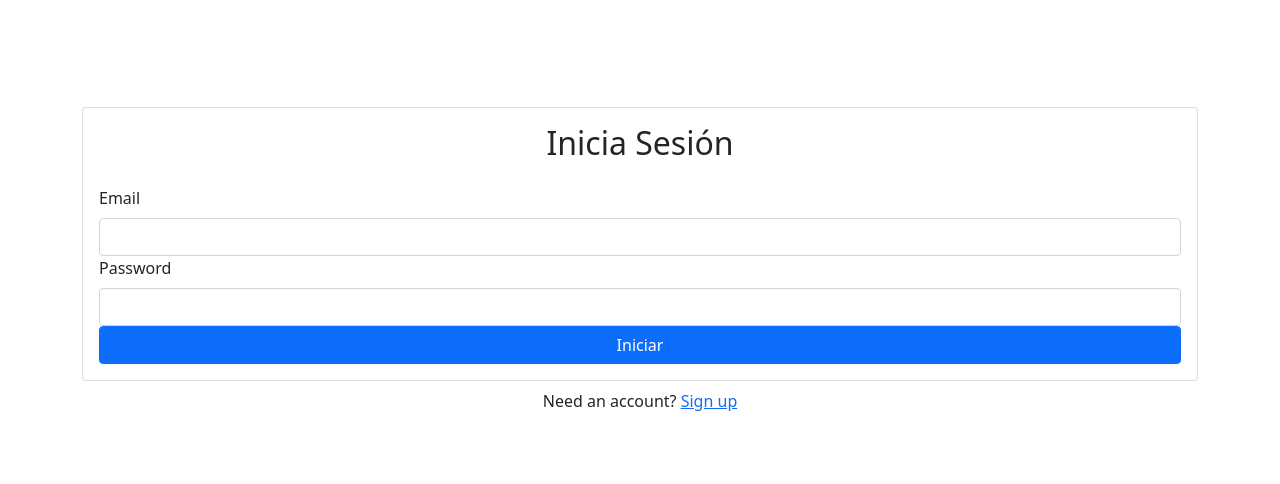
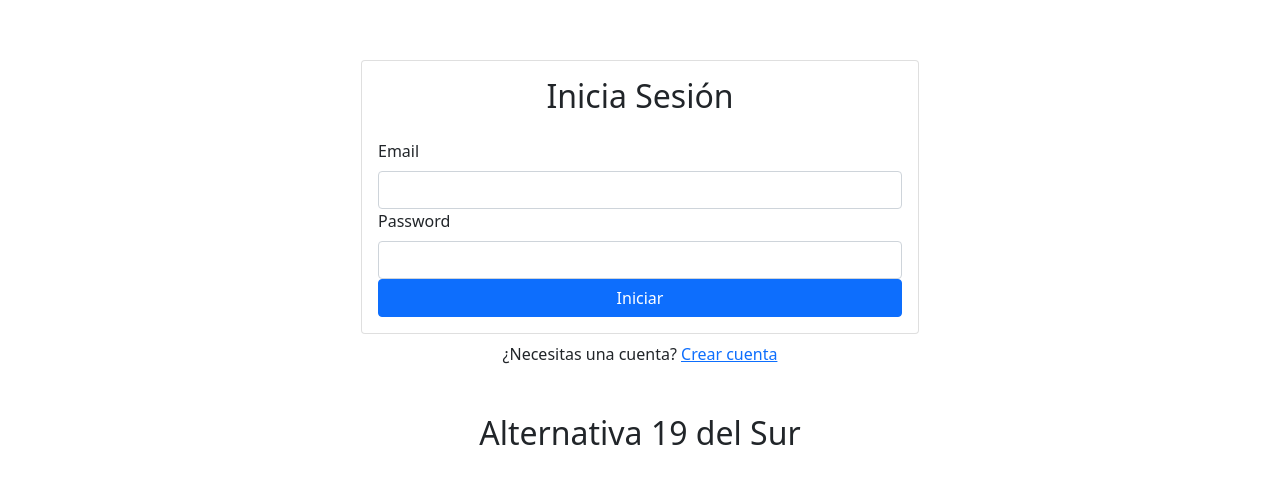
Before and after one commit to BernardoAguayoOrtega/ads-react-portal, a React (Create React App) app: page /login in a window 1280 px wide. Shown: the part 140-624 px from the top of the page. Built offline with nearby package versions, Linux system fonts and the light colour scheme; no server answers.

Commit message:
add width & footer

```diff
--- a/src/components/App.js
+++ b/src/components/App.js
@@ -12,7 +12,7 @@ import PrivateRoute from './PrivateRoute';
 function App() {
   return (
       <Container className="d-flex align-items-center justify-content-center" style={{ minHeight:"100vh" }}>
-      <div className="w-100" styles={{ maxWidth: '400px' }}>
+      <div className="w-50" styles={{ maxWidth: '400px' }}>
           <Router>
             <AuthProvider>
               <Switch>
--- a/src/components/Login.js
+++ b/src/components/Login.js
@@ -49,11 +49,15 @@ export default function  Login() {
                         Iniciar
                     </Button>
                 </Form>
+
             </Card.Body>
         </Card>
             <div className="w-100 text-center mt-2">
-                Need an account? <Link to="/signup">Sign up</Link>
+                ¿Necesitas una cuenta? <Link to="/signup">Crear cuenta</Link>
             </div>
+            <footer className="mt-5 text-center">
+                <h2>Alternativa 19 del Sur</h2>
+            </footer>
         </>
     )
 }
```
